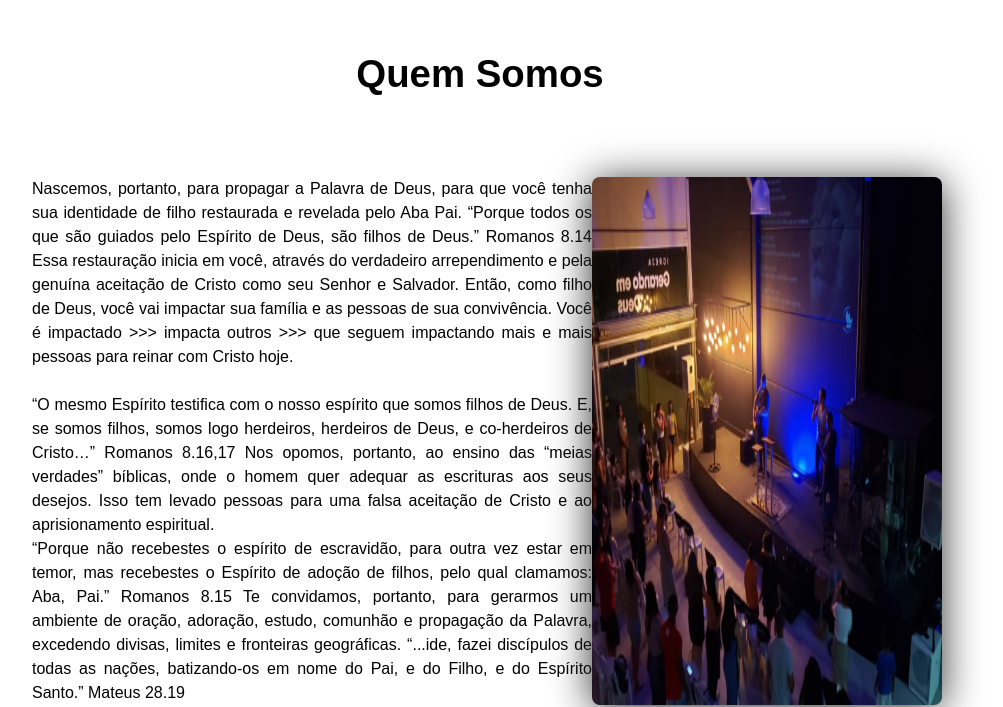
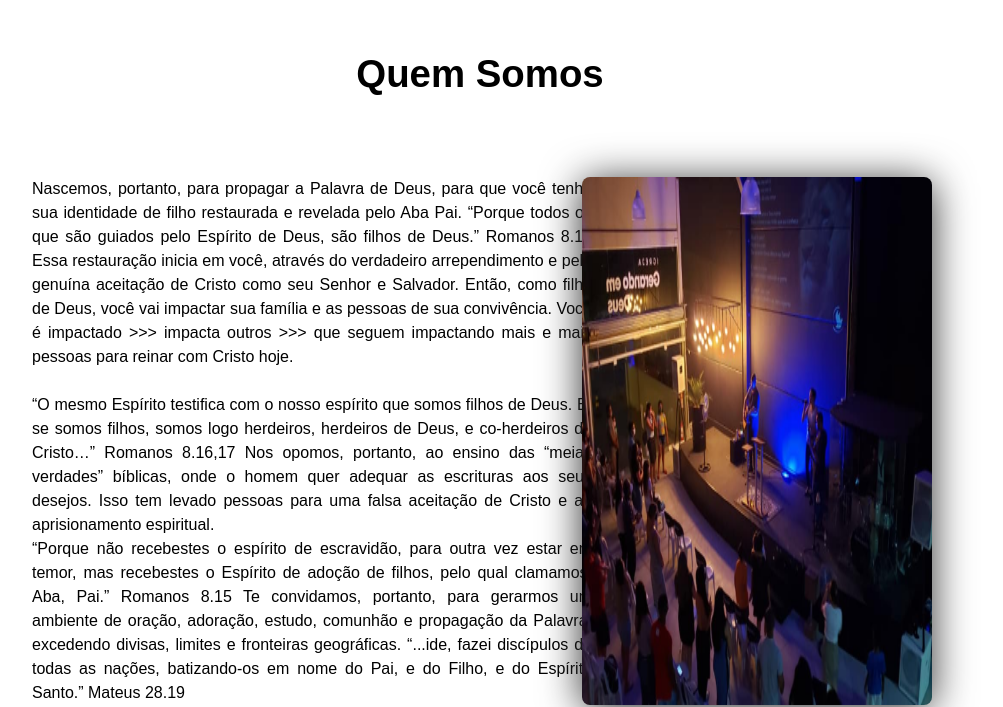
Before and after one commit to DaviGDias/SiteGerandoEmDeus, a Next.js app: page / in a window 1280 px wide. Shown: the part 766-1473 px from the top of the page, without its empty margins (160-1163 px from the left). Built offline with nearby package versions, Linux system fonts and the light colour scheme.

Commit message:
Update styled.ts

```diff
--- a/src/components/QuemSomos/styled.ts
+++ b/src/components/QuemSomos/styled.ts
@@ -29,7 +29,7 @@ export const ContainerSobre = styled.div`
 `;
 
 export const Content = styled.div`
-    width: 100%;
+    width: 550px;
 
 `;
 
```
